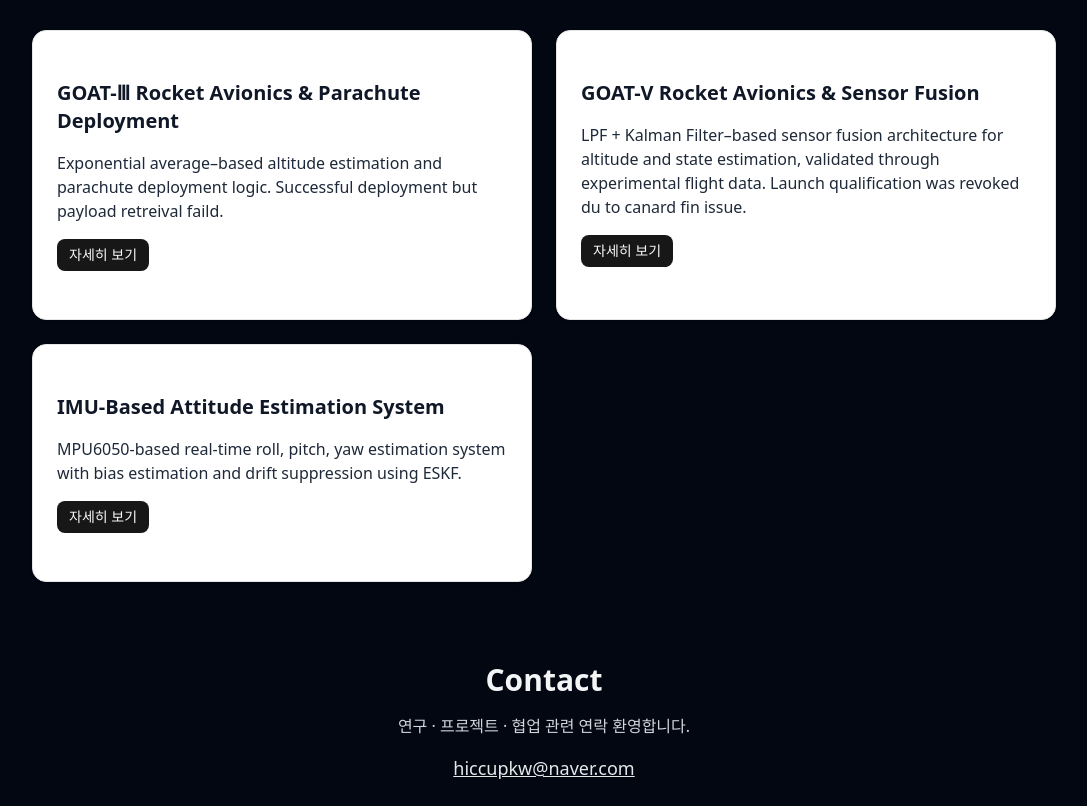
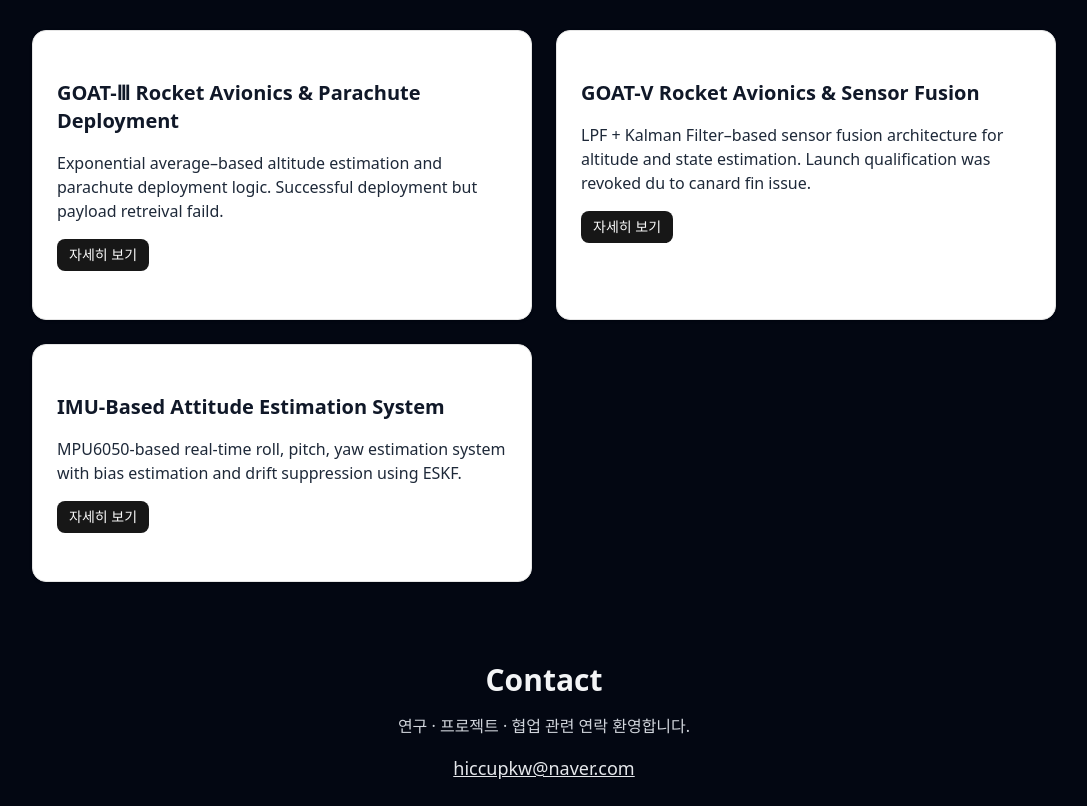
Before and after one commit to chaos1231107/website, a Next.js app: page / in a window 1280 px wide. Shown: the part 810-1616 px from the top of the page, without its empty margins (96-1183 px from the left). Built offline with nearby package versions, Linux system fonts and the light colour scheme.

Commit message:
Update page.tsx

```diff
--- a/app/page.tsx
+++ b/app/page.tsx
@@ -114,8 +114,7 @@ export default function Portfolio() {
                 </h3>
                 <p>
                   LPF + Kalman Filter–based sensor fusion architecture for
-                  altitude and state estimation, validated through experimental
-                  flight data.
+                  altitude and state estimation.
                   Launch qualification was revoked du to canard fin issue.
                 </p>
 
```
